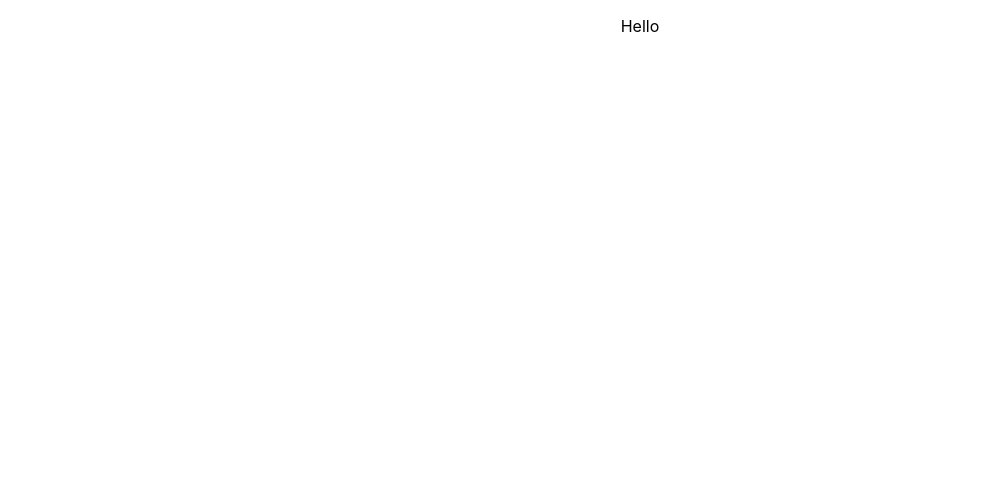
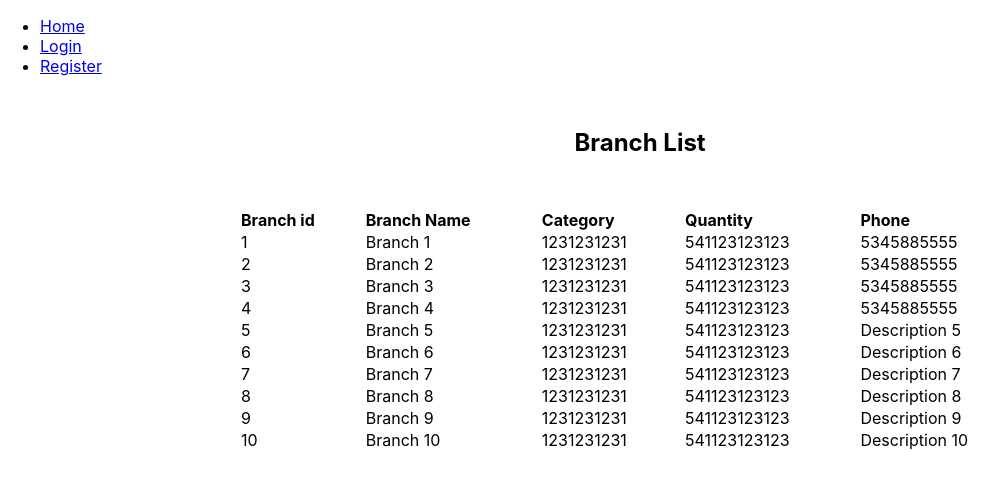
Before and after one commit to rezanicgil/branch-information-management-project, a React (Create React App) app in the folder frontend/: page / in a window 1280 px wide. Shown: the top 484 px of the page, without its empty margins (0-1007 px from the left). Built offline with nearby package versions, Linux system fonts and the light colour scheme.

Commit message:
feat: base ui stack

```diff
--- a/frontend/package.json
+++ b/frontend/package.json
@@ -12,6 +12,7 @@
     "@types/react": "^18.3.3",
     "@types/react-dom": "^18.3.0",
     "axios": "^1.7.2",
+    "primereact": "^10.6.6",
     "react": "^18.3.1",
     "react-dom": "^18.3.1",
     "react-redux": "^9.1.2",
--- a/frontend/src/App.tsx
+++ b/frontend/src/App.tsx
@@ -1,10 +1,22 @@
-import React from 'react';
-import './App.css';
+import React from "react";
+import "./App.css";
+import { BrowserRouter, Routes, Route, Link } from "react-router-dom";
+import Register from "./components/Register";
+import Login from "./components/Login";
+import Home from "./components/Home";
+import Header from "./components/Header";
 
 function App() {
   return (
-    <div className="App">
-      <p>Hello</p>
+    <div>
+        <BrowserRouter>
+          <Header />
+          <Routes>
+            <Route index element={<Home />} />
+            <Route path="login" element={<Login />} />
+            <Route path="register" element={<Register />} />
+          </Routes>
+        </BrowserRouter>
     </div>
   );
 }
--- /dev/null
+++ b/frontend/src/components/Header/index.tsx
@@ -0,0 +1,22 @@
+import React from "react";
+import { Link } from "react-router-dom";
+
+function Header() {
+  return (
+    <nav>
+      <ul>
+        <li>
+          <Link to="/">Home</Link>
+        </li>
+        <li>
+          <Link to="/login">Login</Link>
+        </li>
+        <li>
+          <Link to="/register">Register</Link>
+        </li>
+      </ul>
+    </nav>
+  );
+}
+
+export default Header;
--- /dev/null
+++ b/frontend/src/components/Home/index.tsx
@@ -0,0 +1,103 @@
+import React from "react";
+import { DataTable } from "primereact/datatable";
+import { Column } from "primereact/column";
+
+import { DataView } from "primereact/dataview";
+
+function Home() {
+  const products = [
+    {
+      id: 1,
+      name: "Branch 1",
+      phone: "5345885555",
+      longitude: "1231231231",
+      latitude: "541123123123",
+    },
+    {
+      id: 2,
+      name: "Branch 2",
+      phone: "5345885555",
+      longitude: "1231231231",
+      latitude: "541123123123",
+    },
+    {
+      id: 3,
+      name: "Branch 3",
+      phone: "5345885555",
+      longitude: "1231231231",
+      latitude: "541123123123",
+    },
+    {
+      id: 4,
+      name: "Branch 4",
+      phone: "5345885555",
+      longitude: "1231231231",
+      latitude: "541123123123",
+    },
+    {
+      id: 5,
+      name: "Branch 5",
+      phone: "Description 5",
+      longitude: "1231231231",
+      latitude: "541123123123",
+    },
+    {
+      id: 6,
+      name: "Branch 6",
+      phone: "Description 6",
+      longitude: "1231231231",
+      latitude: "541123123123",
+    },
+    {
+      id: 7,
+      name: "Branch 7",
+      phone: "Description 7",
+      longitude: "1231231231",
+      latitude: "541123123123",
+    },
+    {
+      id: 8,
+      name: "Branch 8",
+      phone: "Description 8",
+      longitude: "1231231231",
+      latitude: "541123123123",
+    },
+    {
+      id: 9,
+      name: "Branch 9",
+      phone: "Description 9",
+      longitude: "1231231231",
+      latitude: "541123123123",
+    },
+    {
+      id: 10,
+      name: "Branch 10",
+      phone: "Description 10",
+      longitude: "1231231231",
+      latitude: "541123123123",
+    },
+  ];
+
+  return (
+    <div>
+      <div
+        style={{ display: "flex", justifyContent: "center", marginTop: "2rem" }}
+      >
+        <h2>Branch List</h2>
+      </div>
+      <div
+        style={{ display: "flex", justifyContent: "center", marginTop: "2rem" }}
+      >
+        <DataTable value={products} tableStyle={{ minWidth: "50rem" }}>
+          <Column field="id" header="Branch id"></Column>
+          <Column field="name" header="Branch Name"></Column>
+          <Column field="longitude" header="Category"></Column>
+          <Column field="latitude" header="Quantity"></Column>
+          <Column field="phone" header="Phone"></Column>
+        </DataTable>
+      </div>
+    </div>
+  );
+}
+
+export default Home;
--- /dev/null
+++ b/frontend/src/components/Login/index.tsx
@@ -0,0 +1,9 @@
+import React from 'react'
+
+function Login() {
+  return (
+    <div>Login</div>
+  )
+}
+
+export default Login
--- /dev/null
+++ b/frontend/src/components/Register/index.tsx
@@ -0,0 +1,9 @@
+import React from 'react'
+
+function Register() {
+  return (
+    <div>Register</div>
+  )
+}
+
+export default Register
```
Also changed, not shown: 1 other file (tests, documents, lock files or other folders).
